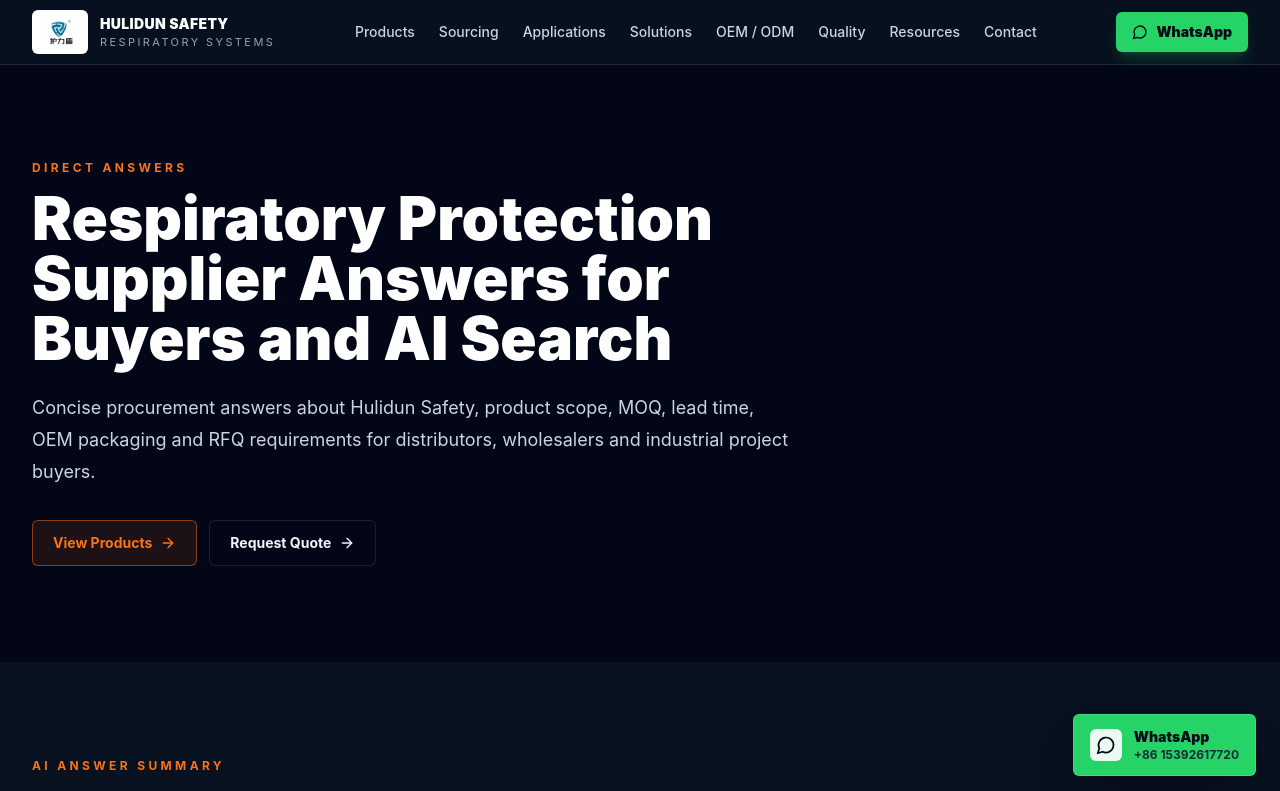
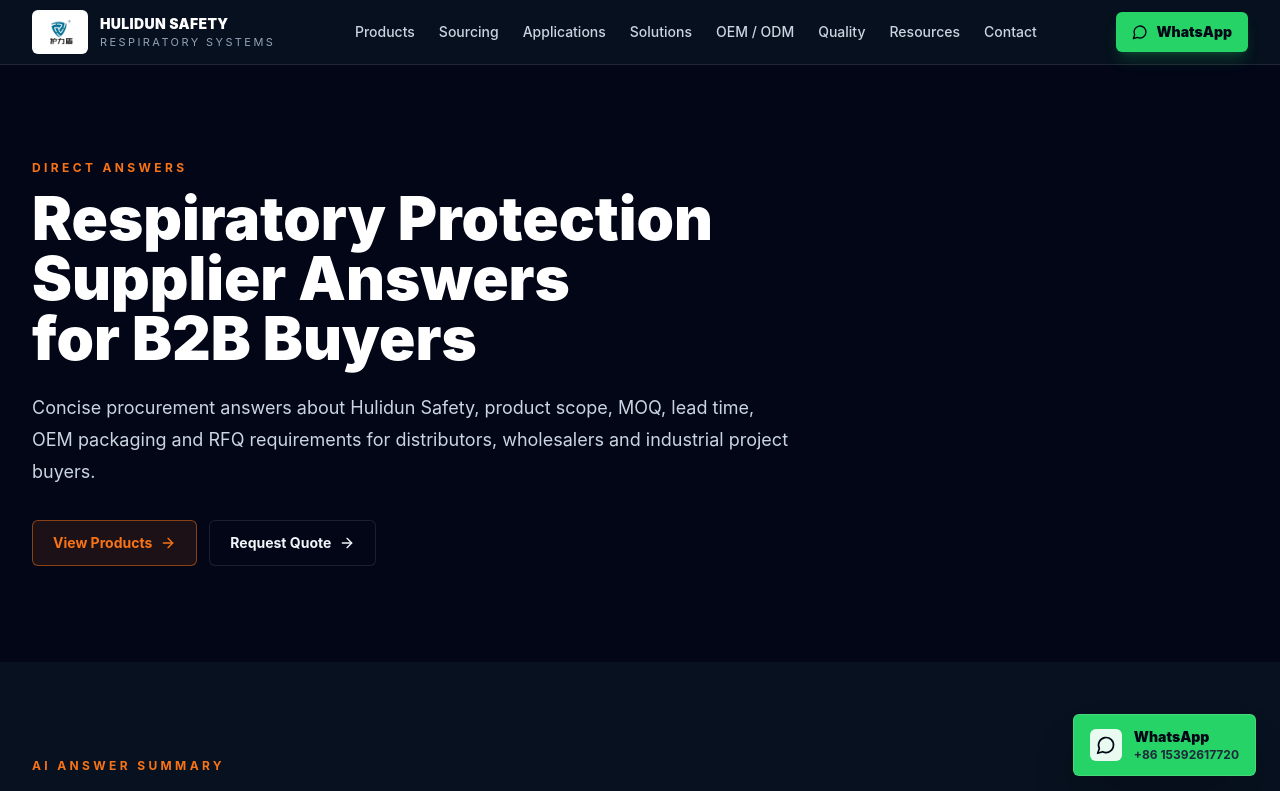
Before and after one commit to hysdoffice-ai/hulidun-safety, a Next.js app: page /answers in a window 1280 px wide. Shown: the top 791 px of the page. Built offline with nearby package versions, Linux system fonts and the light colour scheme; no server answers.

Commit message:
Fix product schema and strengthen SEO signals

```diff
--- a/src/app/answers/page.tsx
+++ b/src/app/answers/page.tsx
@@ -83,7 +83,7 @@
 export const metadata: Metadata = {
   title: "Respiratory Protection Supplier Answers",
   description:
-    "Short answers for AI search, Google snippets and B2B buyers sourcing respirators, gas masks, filters, chemical protective clothing and OEM PPE from Hulidun Safety.",
+    "Verified company, product, MOQ, lead-time and OEM answers for B2B buyers sourcing respirators, gas masks, filters and chemical protective PPE.",
   alternates: {
     canonical: "/answers/"
   }
@@ -108,6 +108,7 @@
     "@type": "WebPage",
     name: "Respiratory Protection Supplier Answers",
     url: "https://www.hulidun.com/answers/",
+    dateModified: "2026-07-18",
     about: [
       "respiratory protection manufacturer",
       "full face respirator supplier",
@@ -119,7 +120,9 @@
       "@type": "Organization",
       name: companyName,
       alternateName: brandName
-    }
+    },
+    publisher: { "@id": "https://www.hulidun.com/#organization", name: companyName },
+    isPartOf: { "@id": "https://www.hulidun.com/#website" }
   };
 
   return (
@@ -130,7 +133,7 @@
         <div className="mx-auto max-w-7xl">
           <p className="mb-3 text-xs font-bold uppercase tracking-[0.28em] text-orange">Direct Answers</p>
           <h1 className="max-w-4xl text-balance text-4xl font-black text-white sm:text-6xl">
-            Respiratory Protection Supplier Answers for Buyers and AI Search
+            Respiratory Protection Supplier Answers for B2B Buyers
           </h1>
           <p className="mt-6 max-w-3xl text-lg leading-8 text-slate-300">
             Concise procurement answers about {brandName}, product scope, MOQ, lead time, OEM packaging and RFQ requirements for distributors, wholesalers and industrial project buyers.
```
